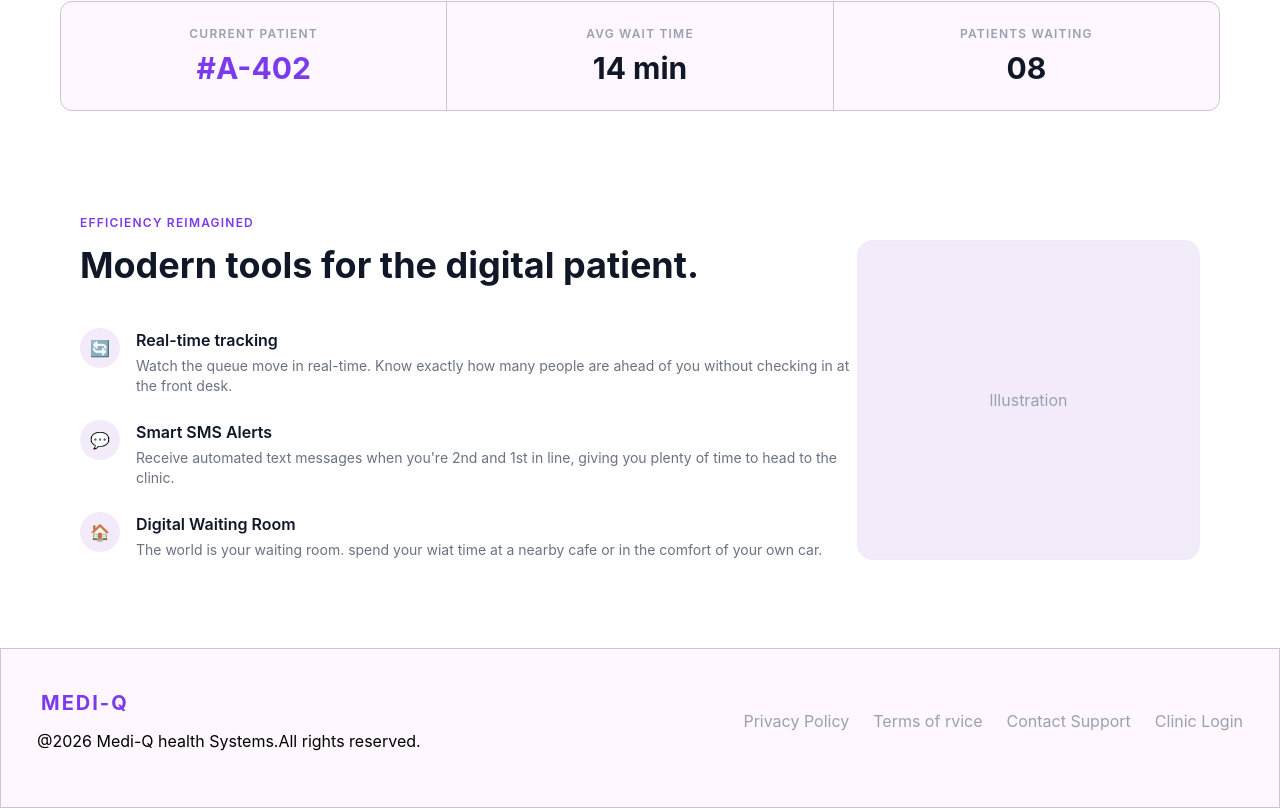
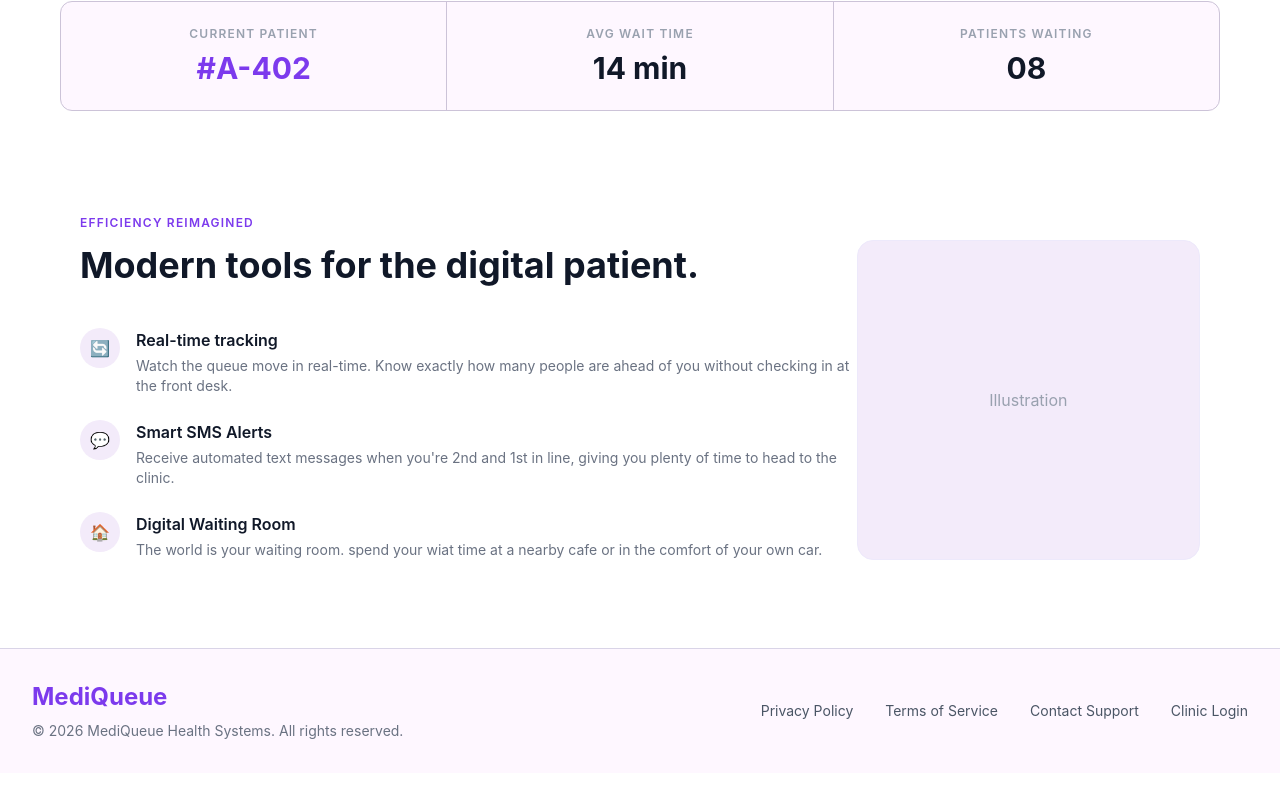
Before and after one commit to tanujkinkar9/Medi-Q, a React (Vite) app in the folder client/: page / in a window 1280 px wide. Shown: the part 1096-1904 px from the top of the page. After the commit the page ends 1869 px from the top, so only its background shows below. Built offline with nearby package versions, Linux system fonts and the light colour scheme.

Commit message:
feat: footer added - Landing page complete

```diff
--- a/client/src/pages/patient/Landing.jsx
+++ b/client/src/pages/patient/Landing.jsx
@@ -165,21 +165,49 @@ function Landing(){
                     </div>
 
             </section>
-            {/*footer*/}
-            <section className="flex justify-between h-40" style={{background:'#fef7ff',border:'1px solid #ccc3d8'}}>
-                      <div className="">
-                    <p className="mt-10 pl-10 text-xl font-bold uppercase tracking-widest mb-3" style={{color:'#7c3aed'}}>
-                        Medi-Q
-                    </p>
-                    <h3 className="text-xm pl-9">@2026 Medi-Q health Systems.All rights reserved.</h3>
-                     </div>
-                     <div className=" flex text-xm text-gray-400 pt-15 pr-9 gap-6 align-items-center">
-                            <h3>Privacy Policy</h3>
-                            <h3>Terms of rvice</h3>
-                            <h3>Contact Support</h3>
-                            <h3>Clinic Login</h3>
-                     </div>
-            </section>
+
+            {/* Footer */}
+<footer
+  className="border-t"
+  style={{ background: "#fef7ff", borderColor: "#d9d4e7" }}
+>
+  <div className="max-w-7xl mx-auto px-8 py-8 flex flex-col md:flex-row items-center justify-between">
+
+    {/* Left */}
+    <div>
+      <h2
+        className="text-2xl font-bold"
+        style={{ color: "#7c3aed" }}
+      >
+        MediQueue
+      </h2>
+
+      <p className="text-sm text-gray-500 mt-2">
+        © 2026 MediQueue Health Systems. All rights reserved.
+      </p>
+    </div>
+
+    {/* Right */}
+    <div className="flex flex-wrap gap-8 mt-6 md:mt-0 text-sm text-gray-600">
+      <a href="#" className="hover:text-violet-600 transition">
+        Privacy Policy
+      </a>
+
+      <a href="#" className="hover:text-violet-600 transition">
+        Terms of Service
+      </a>
+
+      <a href="#" className="hover:text-violet-600 transition">
+        Contact Support
+      </a>
+
+      <a href="#" className="hover:text-violet-600 transition">
+        Clinic Login
+      </a>
+    </div>
+
+  </div>
+</footer>
         </div>
     )
 }
```
